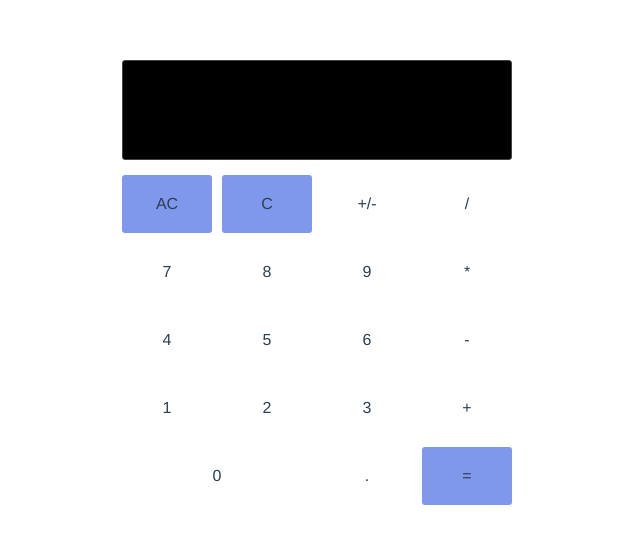
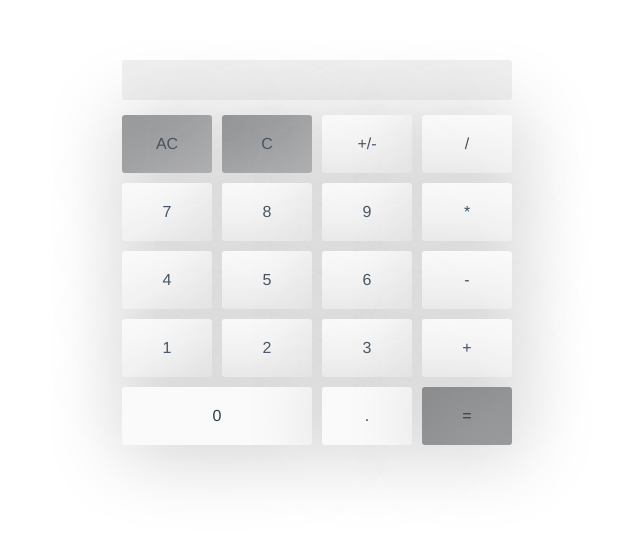
Before and after one commit to rozhansh43/vue-cal, a Vue app: page / in a window 1280 px wide. Shown: the part 160-704 px from the top of the page, without its empty margins (323-963 px from the left). Built offline with nearby package versions, Linux system fonts and the light colour scheme.

Commit message:
almost done

```diff
--- a/src/App.vue
+++ b/src/App.vue
@@ -1,16 +1,16 @@
 <template>
   <div id="app">
-    <HelloWorld />
+    <calculator />
   </div>
 </template>
 
 <script>
-import HelloWorld from "./components/HelloWorld.vue";
+import Calculator from "./components/Calculator.vue";
 
 export default {
   name: "App",
   components: {
-    HelloWorld,
+    Calculator,
   },
 };
 </script>
--- a/src/components/HelloWorld.vue
+++ b/src/components/Calculator.vue
@@ -168,25 +168,26 @@ body {
 }
 .display {
   margin: 10px 5px;
-  background-color: #000;
+  background-color: rgb(240, 240, 240);
   font-size: 36px;
   letter-spacing: 4px;
   text-align: right;
   padding: 15px 10px;
   overflow: hidden;
-  border: 1px solid #444;
+  border: none;
   border-radius: 3px;
 }
 .display *::before {
-  content: ".";
-  color: rgba(0,0,0,0);
+  content: "";
+background-color: rgb(240, 240, 240);
 }
 .button {
   margin: 5px;
   text-align: center;
   padding: 20px 5px;
   max-width: 90px;
-  background-color: rgba(255,255,255,0.1);
+  background-color: rgb(250, 250, 250);
+  box-shadow: 4px 3px 80px 3px rgb(201, 201, 201);
   border-radius: 3px;
 }
 .button:hover,
@@ -203,11 +204,11 @@ body {
   max-width: 500px;
 }
 .button.blue {
-  background-color: rgba(0,50,215,0.5);
+  background-color: rgba(53, 55, 59, 0.5);
 }
 .button.blue:hover,
 .button.blue:active {
-  background-color: #0032d7;
+  background-color: #494d5a;
 }
 .button.hidden {
   cursor: default;
```
